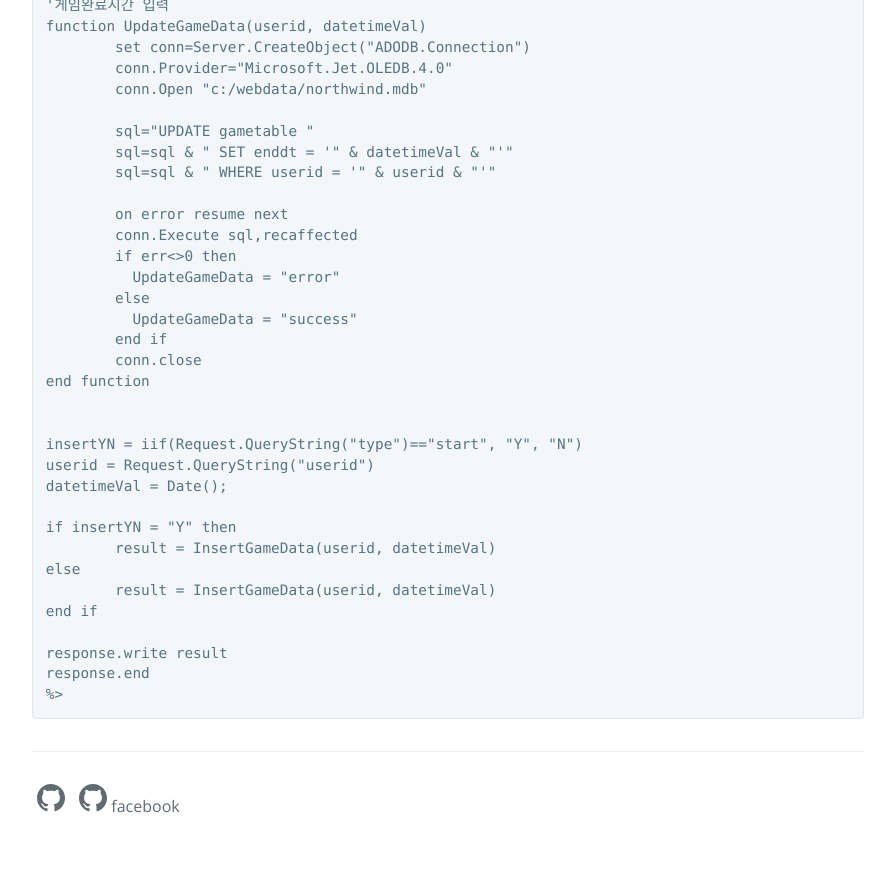
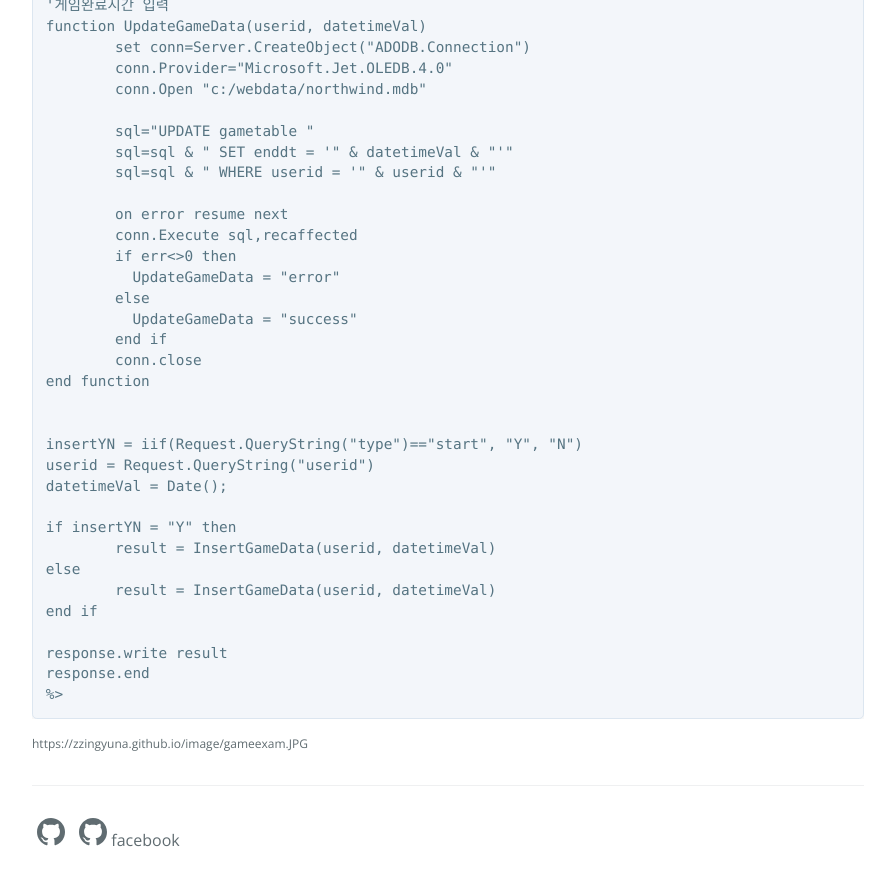
Before and after one commit to zzingyuna/test_site.github.io, a Jekyll site: the page built from _posts/2019-02-07-samepic.md, in a window 1280 px wide and 900 px high, scrolled down 4555 px. Shown: the top 886 px of the window, without its empty margins (192-1087 px from the left). Built offline with Jekyll 4.4.1, drawn with Linux system fonts in a browser that asks for light colours; some of the changed lines change nothing that is shown.

Commit message:
Update 2019-02-07-samepic.md

````diff
--- a/_posts/2019-02-07-samepic.md
+++ b/_posts/2019-02-07-samepic.md
@@ -241,3 +241,7 @@ response.write result
 response.end
 %>
 ```
+
+
+
+https://zzingyuna.github.io/image/gameexam.JPG
````
